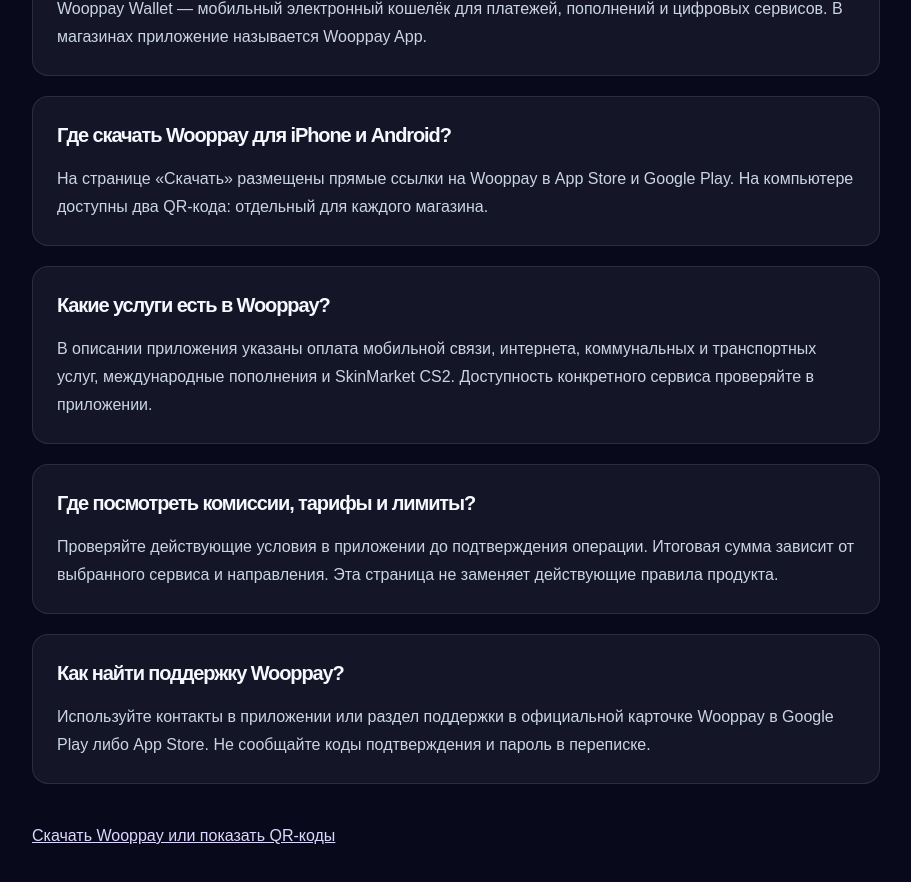
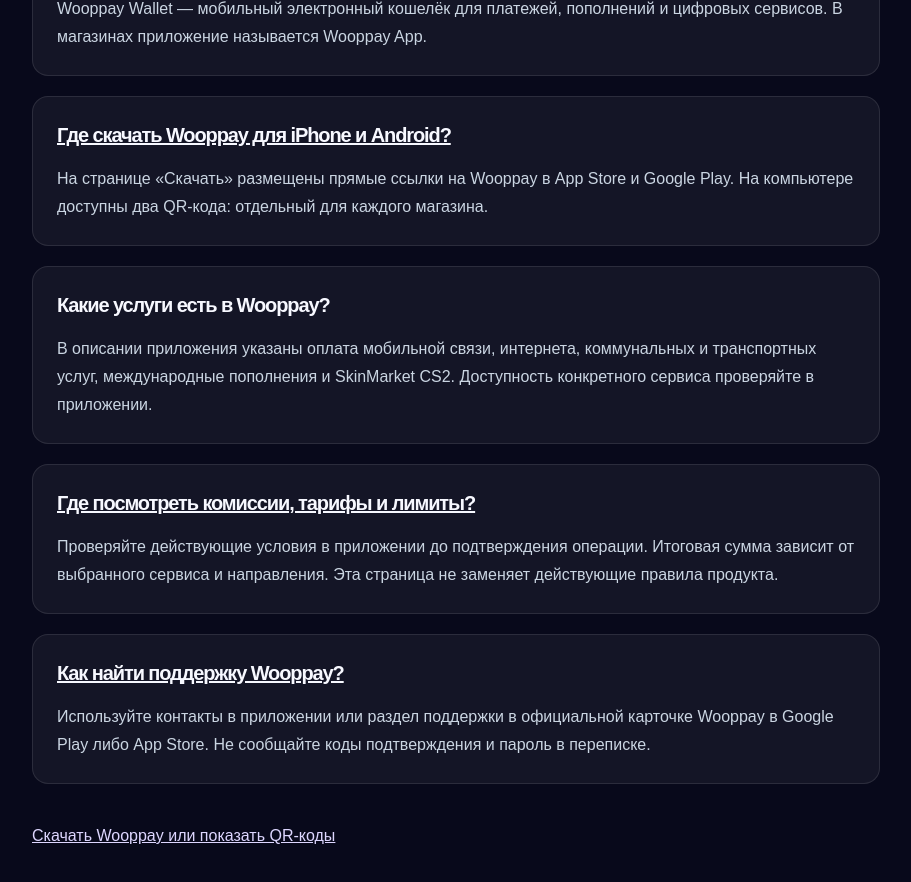
Before and after one commit to cByteRun/wooppay-wallet-web, a Next.js app: page /faq in a window 1280 px wide. Shown: the part 460-1342 px from the top of the page, without its empty margins (184-1095 px from the left). Built offline with nearby package versions, Linux system fonts and the light colour scheme; no server answers.

Commit message:
feat(faq): add detailed guides and update project documentation

```diff
--- a/app/faq/page.tsx
+++ b/app/faq/page.tsx
@@ -5,5 +5,5 @@
 import { Breadcrumbs } from '@/shared/ui/breadcrumbs'
 export const metadata = pageMetadata('/faq')
 export default function FAQ() {
-  return <main><SiteNav /><section className="mx-auto max-w-4xl px-6 py-20"><Breadcrumbs title="Вопросы и ответы" path="/faq" /><h1 className="text-4xl font-semibold sm:text-6xl">Вопросы и ответы о Wooppay</h1><p className="mt-6 text-lg leading-8 text-slate-300">Приложение, установка, условия операций и официальные каналы поддержки.</p><div className="mt-12 space-y-5">{faqItems.map(item => <section key={item.question} className="rounded-2xl border border-white/10 bg-white/5 p-6"><h2 className="text-xl font-semibold">{item.question}</h2><p className="mt-4 leading-7 text-slate-300">{item.answer}</p></section>)}</div><Link href="/download" className="mt-10 inline-block text-violet-200 underline">Скачать Wooppay или показать QR-коды</Link></section></main>
+  return <main><SiteNav /><section className="mx-auto max-w-4xl px-6 py-20"><Breadcrumbs title="Вопросы и ответы" path="/faq" /><h1 className="text-4xl font-semibold sm:text-6xl">Вопросы и ответы о Wooppay</h1><p className="mt-6 text-lg leading-8 text-slate-300">Приложение, установка, условия операций и официальные каналы поддержки.</p><div className="mt-12 space-y-5">{faqItems.map(item => <section key={item.question} className="rounded-2xl border border-white/10 bg-white/5 p-6"><h2 className="text-xl font-semibold">{'slug' in item ? <Link href={`/faq/${item.slug}`} className="underline">{item.question}</Link> : item.question}</h2><p className="mt-4 leading-7 text-slate-300">{item.answer}</p></section>)}</div><Link href="/download" className="mt-10 inline-block text-violet-200 underline">Скачать Wooppay или показать QR-коды</Link></section></main>
 }
--- a/entities/wallet/model/content.ts
+++ b/entities/wallet/model/content.ts
@@ -1,9 +1,9 @@
 export const faqItems = [
   { question: 'Что такое Wooppay Wallet?', answer: 'Wooppay Wallet — мобильный электронный кошелёк для платежей, пополнений и цифровых сервисов. В магазинах приложение называется Wooppay App.' },
-  { question: 'Где скачать Wooppay для iPhone и Android?', answer: 'На странице «Скачать» размещены прямые ссылки на Wooppay в App Store и Google Play. На компьютере доступны два QR-кода: отдельный для каждого магазина.' },
+  { slug: 'download', question: 'Где скачать Wooppay для iPhone и Android?', answer: 'На странице «Скачать» размещены прямые ссылки на Wooppay в App Store и Google Play. На компьютере доступны два QR-кода: отдельный для каждого магазина.' },
   { question: 'Какие услуги есть в Wooppay?', answer: 'В описании приложения указаны оплата мобильной связи, интернета, коммунальных и транспортных услуг, международные пополнения и SkinMarket CS2. Доступность конкретного сервиса проверяйте в приложении.' },
-  { question: 'Где посмотреть комиссии, тарифы и лимиты?', answer: 'Проверяйте действующие условия в приложении до подтверждения операции. Итоговая сумма зависит от выбранного сервиса и направления. Эта страница не заменяет действующие правила продукта.' },
-  { question: 'Как найти поддержку Wooppay?', answer: 'Используйте контакты в приложении или раздел поддержки в официальной карточке Wooppay в Google Play либо App Store. Не сообщайте коды подтверждения и пароль в переписке.' },
+  { slug: 'tariffs', question: 'Где посмотреть комиссии, тарифы и лимиты?', answer: 'Проверяйте действующие условия в приложении до подтверждения операции. Итоговая сумма зависит от выбранного сервиса и направления. Эта страница не заменяет действующие правила продукта.' },
+  { slug: 'support', question: 'Как найти поддержку Wooppay?', answer: 'Используйте контакты в приложении или раздел поддержки в официальной карточке Wooppay в Google Play либо App Store. Не сообщайте коды подтверждения и пароль в переписке.' },
 ] as const
 export const serviceContent = {
   payments: {
@@ -35,3 +35,5 @@
     note: 'Формулировка «без комиссии» в описании отдельной функции не означает отсутствие комиссии для всех операций кошелька.',
   },
 } as const
+
+export const faqGuides = faqItems.filter((item): item is Extract<typeof faqItems[number], { slug: string }> => 'slug' in item)
--- a/scripts/check-seo.mjs
+++ b/scripts/check-seo.mjs
@@ -5,7 +5,7 @@
 import { detectPlatform } from '../features/app-download/model/platform.ts'
 
 // Inspect actual build output, not React's hydration payload or source strings.
-const routes = ['', 'download', 'features', 'payments', 'transfers', 'skinmarket', 'tariffs', 'security', 'faq']
+const routes = ['', 'download', 'features', 'payments', 'transfers', 'skinmarket', 'tariffs', 'security', 'faq', 'faq/download', 'faq/tariffs', 'faq/support']
 const origin = (process.env.SITE_URL || 'https://wooppay.com').replace(/\/$/, '')
 const index = process.env.SITE_INDEXING_ENABLED === 'true'
 const titles = new Set()
@@ -23,9 +23,18 @@
   const canonical = html.match(/<link rel="canonical" href="([^"]+)"/)?.[1]
   assert.equal(canonical, `${origin}${route ? `/${route}` : ''}`)
   assert.ok(html.includes(`name="robots" content="${index ? 'index' : 'noindex'}, follow"`), `${route}: indexing policy`)
+  assert.ok(html.includes('property="og:image"'), `${route}: OG image`)
+  let schemaCount = 0
   for (const match of html.matchAll(/<script type="application\/ld\+json">(.*?)<\/script>/g)) {
+    schemaCount++
     const schema = JSON.parse(match[1])
     assert.equal(schema['@context'], 'https://schema.org')
+  }
+  assert.ok(schemaCount > 0, `${route}: server-rendered JSON-LD`)
+  if (route.startsWith('faq/')) {
+    assert.ok(visibleHtml.includes('Проверено'), `${route}: visible review date`)
+    assert.ok(visibleHtml.includes('href="/faq"'), `${route}: parent FAQ link`)
+    assert.ok(html.includes(`${origin}/${route}#webpage`), `${route}: page entity`)
   }
   for (const match of visibleHtml.matchAll(/href="(\/[^"?#]*)"/g)) {
     const href = match[1]
--- a/shared/config/site.ts
+++ b/shared/config/site.ts
@@ -1,3 +1,5 @@
+import { faqGuides } from '@/entities/wallet/model/content'
+
 // Set the final owned domain at build time; do not guess a new production host.
 const configuredUrl = new URL(process.env.SITE_URL || "https://wooppay.com")
 if (!['http:', 'https:'].includes(configuredUrl.protocol) || configuredUrl.username || configuredUrl.password || configuredUrl.pathname !== '/' || configuredUrl.search || configuredUrl.hash) {
@@ -21,5 +23,6 @@
   { path: '/tariffs', title: 'Тарифы и лимиты Wooppay: где проверить условия', description: 'Как проверить комиссию, курс и ограничения операции в Wooppay перед подтверждением платежа или пополнения.' },
   { path: '/security', title: 'Безопасность и поддержка Wooppay Wallet', description: 'Как найти официальное приложение Wooppay и контакты поддержки, проверить платежи и защитить доступ к кошельку.' },
   { path: '/faq', title: 'Вопросы и ответы о Wooppay Wallet', description: 'Что такое Wooppay, где скачать приложение, как проверить условия операций и найти поддержку.' },
+  ...faqGuides.map(item => ({ path: `/faq/${item.slug}` as const, title: item.question, description: item.answer })),
 ] as const
 export type SitePath = typeof SITE_PAGES[number]['path']
--- a/shared/lib/seo/metadata.ts
+++ b/shared/lib/seo/metadata.ts
@@ -8,7 +8,7 @@
     title: path === '/' ? { absolute: page.title } : page.title,
     description: page.description,
     alternates: { canonical: url },
-    openGraph: { type: 'website', siteName: 'Wooppay Wallet', locale: 'ru_KZ', title: page.title, description: page.description, url },
+    openGraph: { type: 'website', siteName: 'Wooppay Wallet', locale: 'ru_KZ', title: page.title, description: page.description, url, images: [{ url: `${SITE_URL}/opengraph-image`, width: 1200, height: 630, alt: 'Wooppay Wallet' }] },
     twitter: { card: 'summary_large_image', title: page.title, description: page.description, images: [`${SITE_URL}/opengraph-image`] },
   }
 }
```
Also changed, not shown: app/faq/[slug]/page.tsx (added, +51 -0 lines), 15 other files (tests, documents, lock files or other folders).
